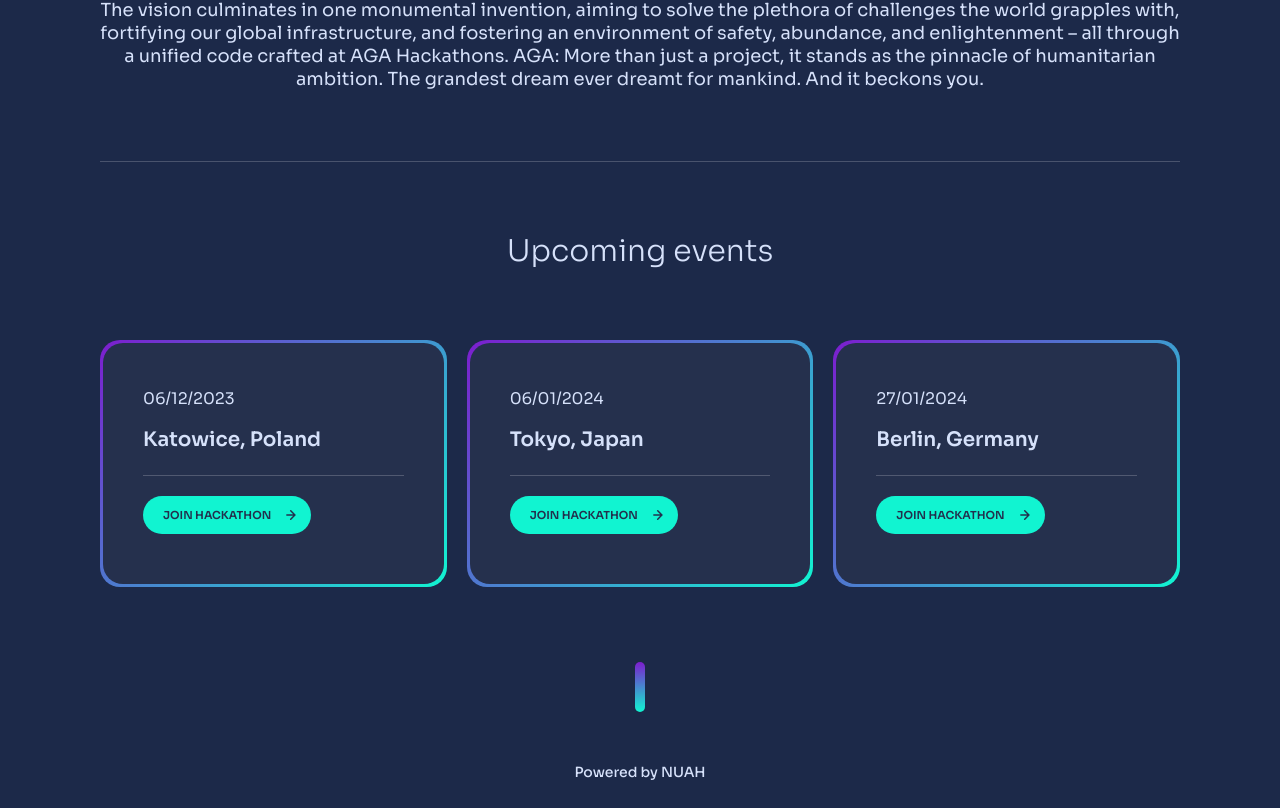
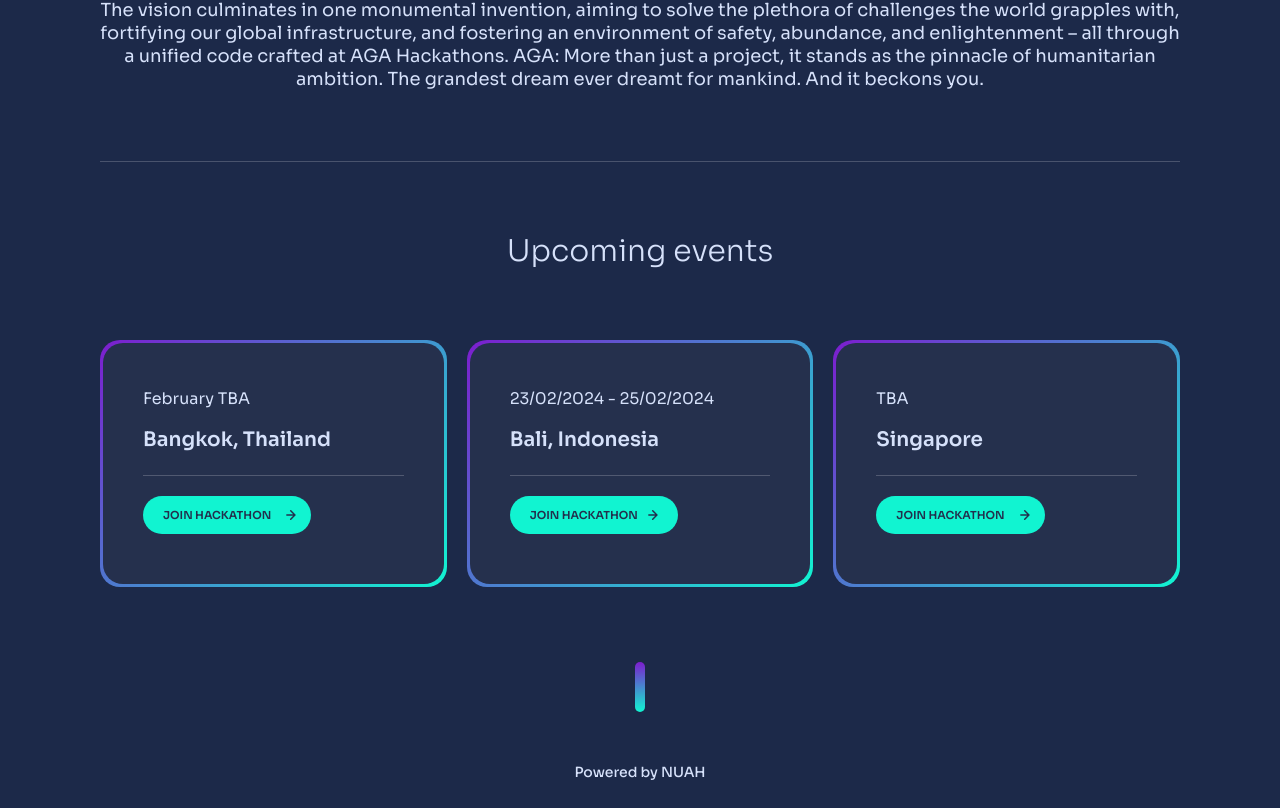
Before and after one commit to ArtificialGuardianAngel/aga-vision, a Next.js app: page /hackathons in a window 1280 px wide. Shown: the part 2625-3433 px from the top of the page. Built offline with nearby package versions, Linux system fonts and the light colour scheme.

Commit message:
change upcoming events

```diff
--- a/src/components/hackathons/HackathonsEventCard.tsx
+++ b/src/components/hackathons/HackathonsEventCard.tsx
@@ -27,9 +27,9 @@
           className="self-start sm:w-full"
           size="sm"
           icon="arrow"
-          // link={link}
-          // linkType="external"
-          onClick={showComingSoonModal}
+          {...(link
+            ? { link, linkType: 'internal' }
+            : { onClick: showComingSoonModal })}
         >
           Join hackathon
         </Button>
--- a/src/components/hackathons/HackathonsUpcomingEvents.tsx
+++ b/src/components/hackathons/HackathonsUpcomingEvents.tsx
@@ -5,18 +5,18 @@
 
 const MOCK_DATA = [
   {
-    date: '06/12/2023',
-    location: 'Katowice, Poland',
+    date: 'February TBA',
+    location: 'Bangkok, Thailand',
     link: '',
   },
   {
-    date: '06/01/2024',
-    location: 'Tokyo, Japan',
-    link: '',
+    date: '23/02/2024 - 25/02/2024',
+    location: 'Bali, Indonesia',
+    link: 'https://aga.vision/hackathon',
   },
   {
-    date: '27/01/2024',
-    location: 'Berlin, Germany',
+    date: 'TBA',
+    location: 'Singapore',
     link: '',
   },
 ];
```
